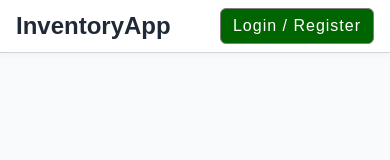
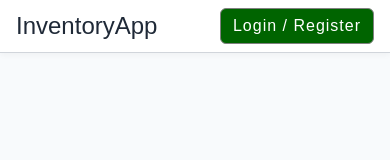
Before and after one commit to eng-ankit-mishra/inventory-management-system, a React (Vite) app in the folder frontend/: page / in a window 390 px wide. Shown: the top 160 px of the page. Built offline with nearby package versions, Linux system fonts and the light colour scheme.

Commit message:
Made navbar responsive

```diff
--- a/frontend/src/components/Navbar.jsx
+++ b/frontend/src/components/Navbar.jsx
@@ -2,7 +2,7 @@ import Button from './Button.jsx'
 export default function Navbar(){
     return (
         <nav className="navbar">
-            <h2 className={"nav-heading"}>InventoryApp</h2>
+            <h2><a>InventoryApp</a></h2>
             <Button>Login / Register</Button>
         </nav>
     )
```
